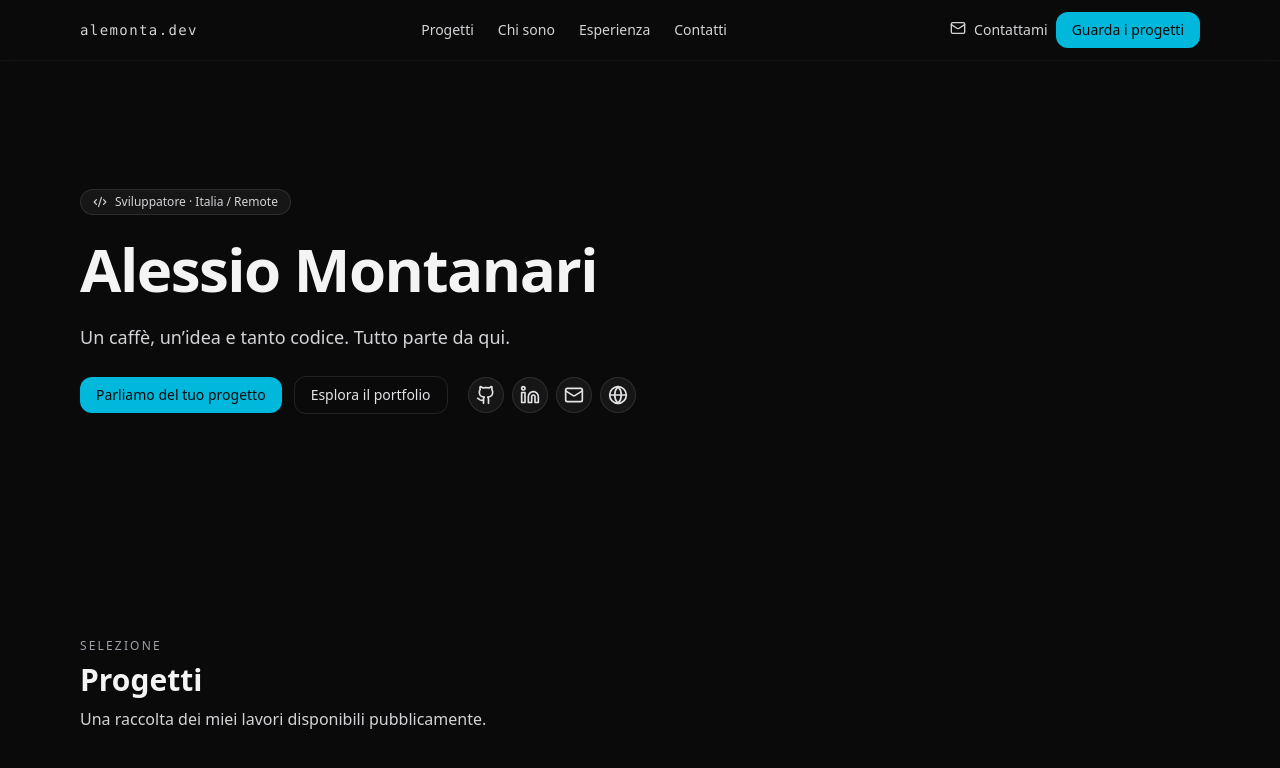
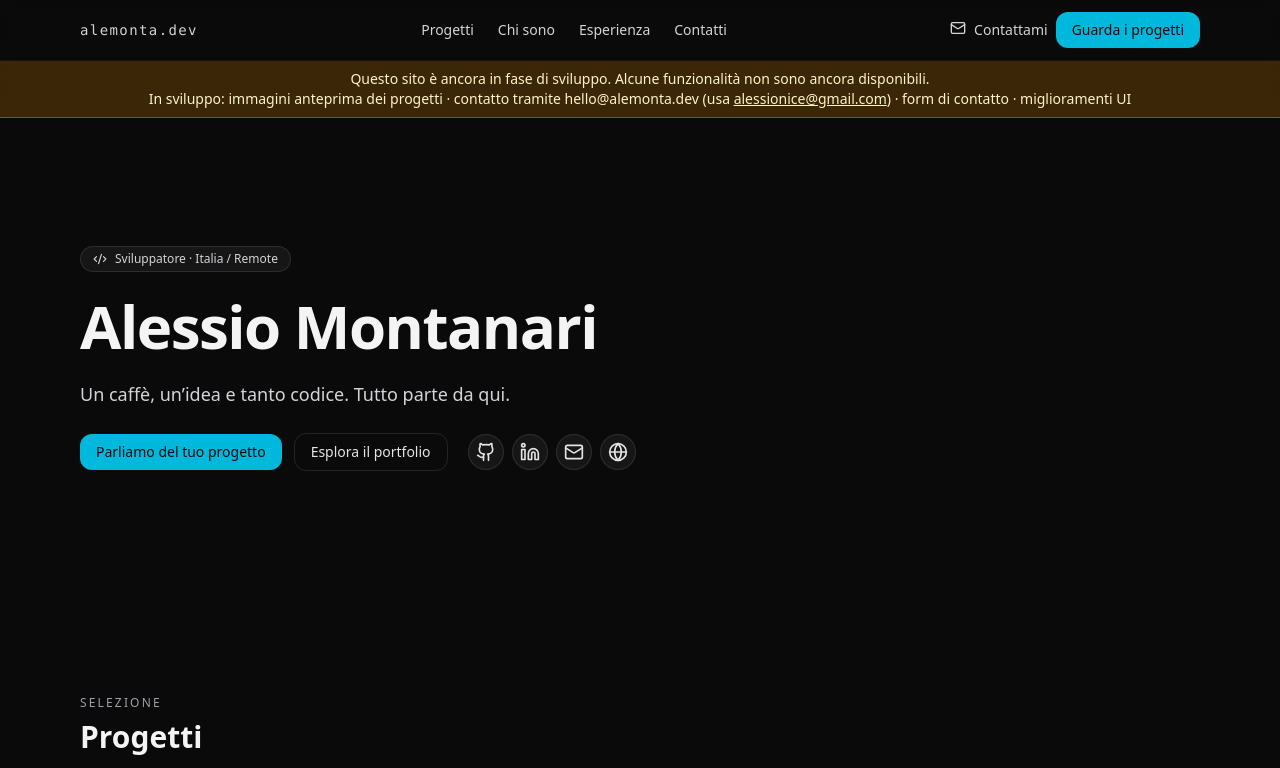
Before and after one commit to hexmont/alemonta.dev, a React (Vite) app: page / in a window 1280 px wide. Shown: the top 768 px of the page. Built offline with nearby package versions, Linux system fonts and the light colour scheme; grey boxes are pictures that could not be loaded.

Commit message:
wip banner

```diff
--- a/src/pages/Home.tsx
+++ b/src/pages/Home.tsx
@@ -7,6 +7,19 @@ import { CONFIG } from "@/config";
 export function Home() {
   return (
     <section id="home" className="relative overflow-hidden">
+      <div className="bg-amber-500/20 border-b border-amber-500/40 backdrop-blur-sm text-amber-100 text-sm text-center py-2 px-4">
+        Questo sito è ancora in fase di sviluppo. Alcune funzionalità non sono ancora disponibili.
+        <br />
+        In sviluppo: immagini anteprima dei progetti · contatto tramite {" "}
+        <span className="font-medium" >hello@alemonta.dev</span> (usa{" "}
+        <a
+          href="mailto:alessionice@gmail.com"
+          className="underline hover:text-amber-200 transition-colors"
+        >
+          alessionice@gmail.com
+        </a>) · form di contatto · miglioramenti UI
+      </div>
+
       <div className="pointer-events-none absolute inset-0 bg-[radial-gradient(ellipse_at_top,_var(--tw-gradient-stops))] from-cyan-500/10 via-transparent to-transparent animate-pulse-slow" />
       <div className="mx-auto max-w-6xl px-4 py-24 md:py-28 lg:py-32">
         <motion.div
```
